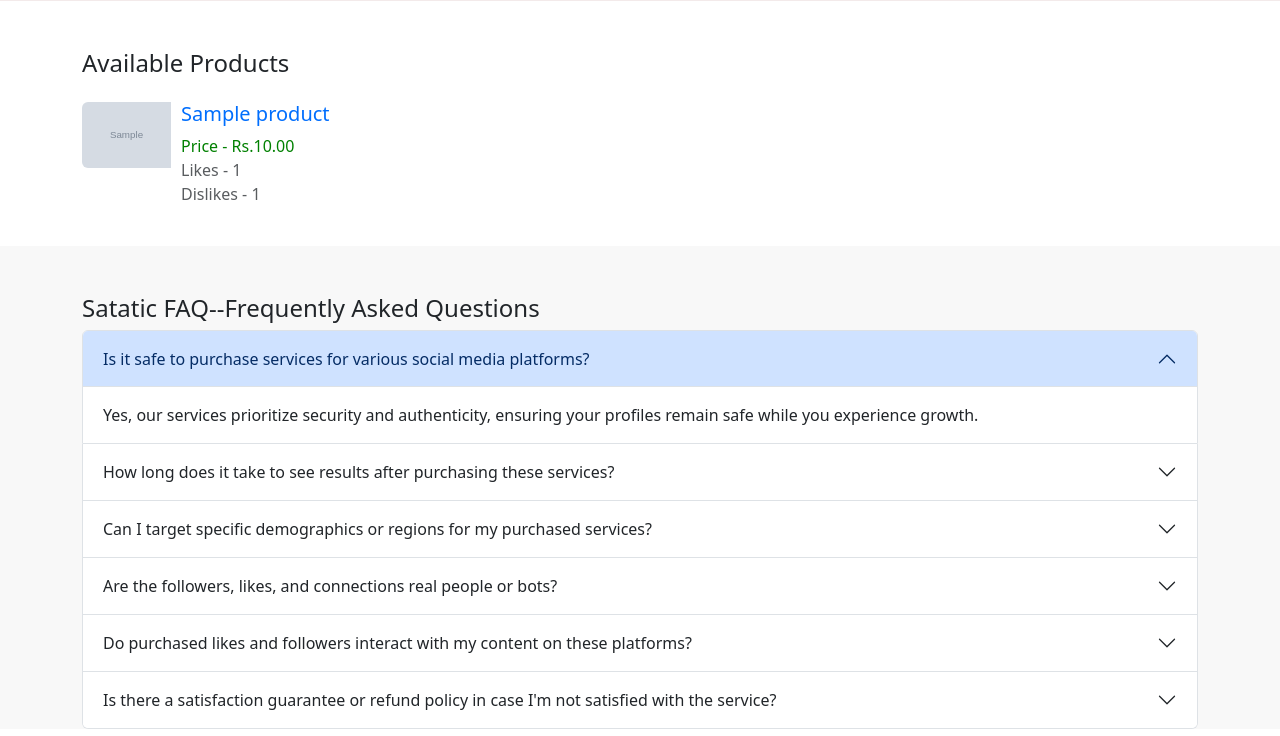
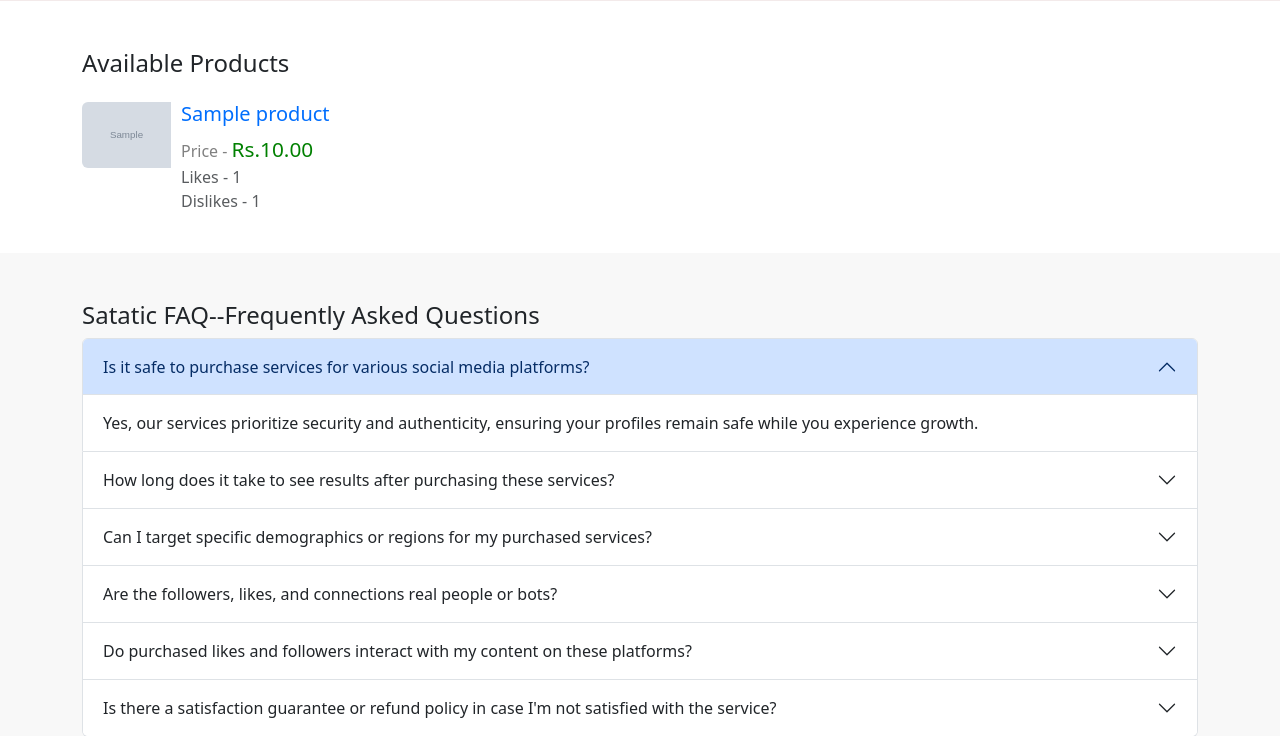
Before and after one commit to ajaygupta74/ecommerce, a Django app: page /services/ in a window 1280 px wide. Shown: the part 356-1092 px from the top of the page. Run offline with Django 3.2, Linux system fonts and the light colour scheme; tables that the repository leaves empty hold one stand-in row (values such as "Sample post"); grey boxes marked "Sample" are stand-in pictures; some libraries are stand-ins or nearby versions.

Commit message:
Fix priceing

```diff
--- a/services/models.py
+++ b/services/models.py
@@ -92,15 +92,10 @@ class Product(models.Model):
             self.slug = slugify(self.title)
         super(Product, self).save(*args, **kwargs)
 
-    def min_price(self):
+    def low_attr(self):
         min_attr = ProductAttribute.objects.filter(
             product_id=self.id).order_by('price').first()
-        return min_attr.offer_price
-
-    def max_price(self):
-        max_attr = ProductAttribute.objects.filter(
-            product_id=self.id).order_by('-price').first()
-        return max_attr.offer_price
+        return min_attr
 
 
 class ProductAttribute(models.Model):
--- a/templates/product_list.html
+++ b/templates/product_list.html
@@ -13,8 +13,13 @@
                     <div class="product_content col-9">
                         <h5 class="product_title" style="color: #006EFD;">{{product.title}}</h5>
                         {% comment %} <p class="product_desc mb-2">{{product.web_description|safe|truncatewords:15}}</p> {% endcomment %}
-                        <p class="product_price mb-0" style="font-weight: 500; color: green;">Price - Rs.{{product.min_price}}
-                            {% if product.max_price > product.min_price %}<del>Rs.{{product.max_price}}</del>{% endif %}</p>
+                        <p class="product_price mb-0">
+                            <span style="color: gray;">Price - </span>
+                            <span style="font-size: 1.3em; font-weight: 500; color: green;">Rs.{{product.low_attr.offer_price}}</span>
+                            {% if product.low_attr.price > product.low_attr.offer_price %}
+                            <span style="color: gray;"><del>Rs.{{product.low_attr.price}}</del></span>
+                            {% endif %}
+                        </p>
                         <p class="product_purchase mb-0 text-muted">Likes - {{product.likes}}<br>Dislikes - {{product.dislikes}}</p>
                     </div>
                 </div>
```
